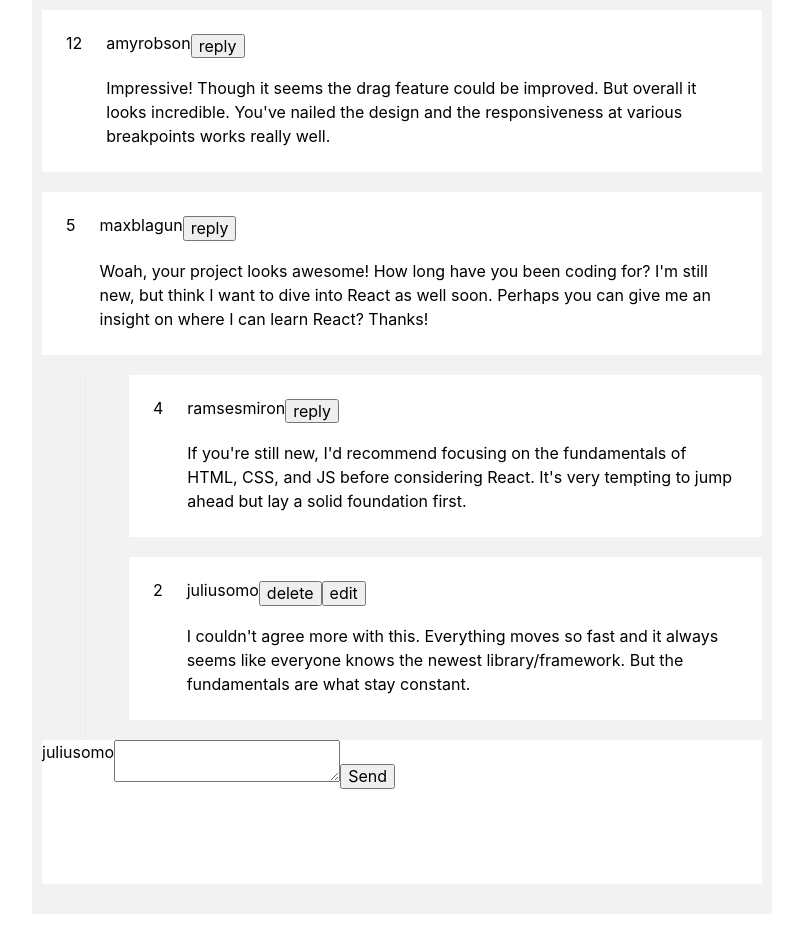
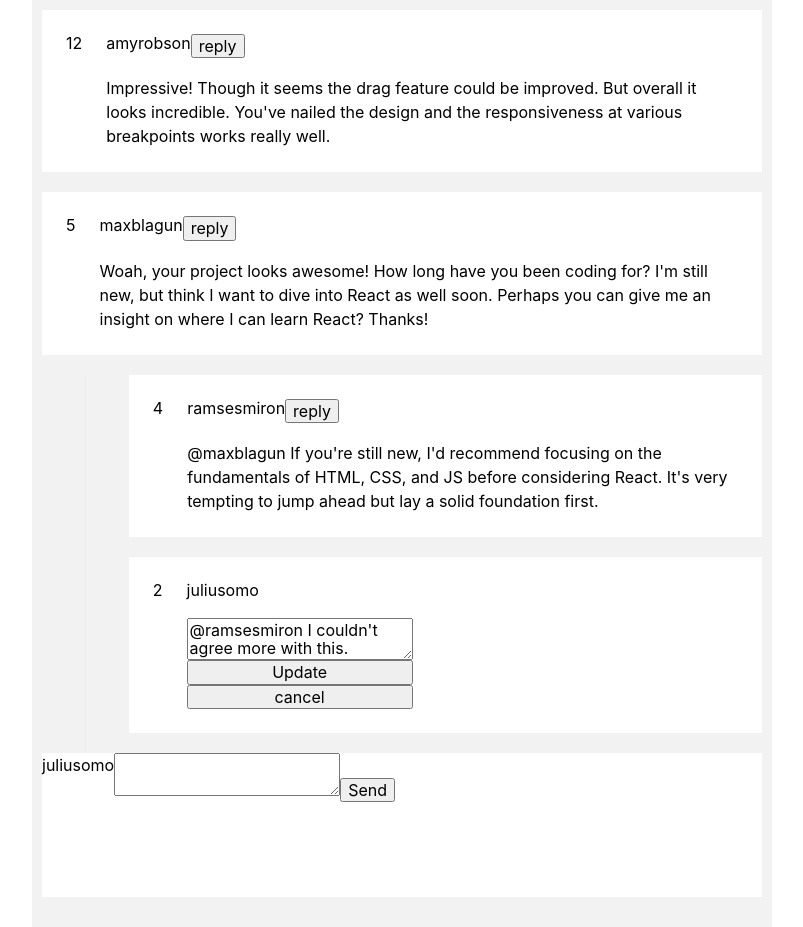
Before and after one commit to yogeshdatir/react-comments-section, a React (Create React App) app: page / in a window 1280 px wide. Both pictures are taken after a click on the button "edit". Shown: the whole page, without its empty margins (238-1041 px from the left). Built offline with nearby package versions, Linux system fonts and the light colour scheme.

Commit message:
edit comment and add parent user name for reply

```diff
--- a/src/contexts/commentContext.tsx
+++ b/src/contexts/commentContext.tsx
@@ -1,5 +1,10 @@
 import React, { createContext, useContext, useState } from "react";
-import { IComment, IReply, Response } from "../types/commentsTypes";
+import {
+  IComment,
+  IComment_Reply,
+  IReply,
+  Response,
+} from "../types/commentsTypes";
 import data from "../assets/data/data.json";
 
 export interface CommentContextInterface {
@@ -8,6 +13,7 @@ export interface CommentContextInterface {
   addNewComment: (newComment: IComment) => void;
   addNewReply: (parentCommentId: string, newComment: IReply) => void;
   deleteComment: (commentId: string, parentCommentId?: string) => void;
+  updateComment: (updatedComment: IComment) => void;
 }
 
 const commentContext = createContext<CommentContextInterface | null>(null);
@@ -59,6 +65,43 @@ export default function CommentContextProvider(props: any) {
     }
   };
 
+  const updateComment = (updatedComment: IComment_Reply) => {
+    let oldCommentIndex:
+      | { parentCommentId: number; replyId?: number | undefined }
+      | undefined;
+
+    commentsData.comments.forEach((comment: IComment_Reply, index: number) => {
+      if (comment.id === updatedComment.id)
+        oldCommentIndex = { parentCommentId: index };
+      else if (comment.replies) {
+        comment.replies.forEach((reply: IReply, replyIndex: number) => {
+          if (reply.id === updatedComment.id)
+            oldCommentIndex = { parentCommentId: index, replyId: replyIndex };
+        });
+      }
+    });
+
+    // ToDo: if we set IComment[] type here, there is type mismatch for reply. Figure out solution.
+    let tempComments: any = [...commentsData.comments];
+
+    if (oldCommentIndex) {
+      if (oldCommentIndex.replyId) {
+        tempComments[oldCommentIndex.parentCommentId]?.replies?.splice(
+          oldCommentIndex.replyId,
+          1,
+          { ...updatedComment }
+        );
+      } else
+        tempComments.splice(oldCommentIndex.parentCommentId, 1, updatedComment);
+    }
+
+    oldCommentIndex &&
+      setCommentsData({
+        ...commentsData,
+        comments: tempComments,
+      });
+  };
+
   const deleteComment = (commentId: string, parentCommentId?: string) => {
     let comments: IComment[] = [...commentsData.comments];
     if (!parentCommentId) {
@@ -94,6 +137,7 @@ export default function CommentContextProvider(props: any) {
     addNewComment,
     addNewReply,
     deleteComment,
+    updateComment,
   };
 
   return (
--- a/src/features/comments/components/Comment.tsx
+++ b/src/features/comments/components/Comment.tsx
@@ -1,6 +1,11 @@
-import React from "react";
+import { useState } from "react";
 import { useCommentContext } from "../../../contexts/commentContext";
-import { IComment } from "../../../types/commentsTypes";
+import {
+  IComment,
+  IComment_Reply,
+  IReply,
+  IUser,
+} from "../../../types/commentsTypes";
 import {
   CommentContent,
   CommentDetailsSection,
@@ -10,13 +15,24 @@ import {
 } from "./Comment.styled";
 
 type Props = {
-  comment: IComment;
+  comment: IComment_Reply;
   addReply: (commentId: string) => void;
   parentCommentId?: string | undefined;
 };
 
 const Comment = ({ comment, addReply, parentCommentId }: Props) => {
-  const { commentsData, deleteComment } = useCommentContext();
+  const { commentsData, deleteComment, updateComment } = useCommentContext();
+  const [edit, setEdit] = useState<boolean>(false);
+  const [commentContent, setCommentContent] = useState<string>(comment.content);
+
+  const handleEdit = (e: any) => {
+    setCommentContent(
+      e.target.value
+        .replace(`@${comment.replyingTo} `, "")
+        .replace(`@${comment.replyingTo}`, "")
+    );
+  };
+
   return (
     <Container>
       <CommentScoreSection>{comment.score}</CommentScoreSection>
@@ -25,7 +41,7 @@ const Comment = ({ comment, addReply, parentCommentId }: Props) => {
           {comment.user.username}
           {comment.user.username !== commentsData?.currentUser.username ? (
             <button onClick={() => addReply(comment.id)}>reply</button>
-          ) : (
+          ) : !edit ? (
             <div>
               <button
                 onClick={() => {
@@ -34,11 +50,37 @@ const Comment = ({ comment, addReply, parentCommentId }: Props) => {
               >
                 delete
               </button>
-              <button>edit</button>
+              <button onClick={() => setEdit(true)}>edit</button>
             </div>
-          )}
+          ) : null}
         </CommentHeader>
-        <CommentContent>{comment.content}</CommentContent>
+        {!edit ? (
+          <CommentContent>
+            {comment.replyingTo
+              ? `@${comment.replyingTo} ${comment.content}`
+              : comment.content}
+          </CommentContent>
+        ) : (
+          <>
+            <textarea
+              value={
+                comment.replyingTo
+                  ? `@${comment.replyingTo} ${commentContent}`
+                  : commentContent || ""
+              }
+              onChange={handleEdit}
+            />
+            <button
+              onClick={() => {
+                updateComment({ ...comment, content: commentContent });
+                setEdit(false);
+              }}
+            >
+              Update
+            </button>
+            <button onClick={() => setEdit(false)}>cancel</button>
+          </>
+        )}
       </CommentDetailsSection>
     </Container>
   );
--- a/src/features/comments/components/CommentForm.styled.tsx
+++ b/src/features/comments/components/CommentForm.styled.tsx
@@ -4,6 +4,7 @@ const CommentFormContainer = styled.div`
   background: ${(props) => props.theme.palette.common.white};
   min-height: 144px;
   display: flex;
+  flex: 1;
   margin-bottom: 20px;
 `;
 
--- a/src/features/comments/components/CommentForm.tsx
+++ b/src/features/comments/components/CommentForm.tsx
@@ -42,6 +42,7 @@ const CommentForm = ({
     if (parentCommentId && parentCommentUser) {
       addNewReply(parentCommentId, {
         ...newComment,
+        content: newComment.content.replace(`@${parentCommentUser} `, ""),
         id: uuidv4(),
         replyingTo: parentCommentUser,
       });
@@ -56,7 +57,14 @@ const CommentForm = ({
     <CommentFormContainer>
       <p>{currentUser.username}</p>
       <div>
-        <textarea value={newComment?.content || ""} onChange={handleChange} />
+        <textarea
+          value={
+            parentCommentId && !newComment
+              ? `@${parentCommentUser} `
+              : newComment?.content || ""
+          }
+          onChange={handleChange}
+        />
         <button onClick={handleSubmit}>
           {parentCommentId ? `reply` : `Send`}
         </button>
--- a/src/features/comments/index.tsx
+++ b/src/features/comments/index.tsx
@@ -4,7 +4,13 @@ import {
   ReplyContainer,
   ReplyTimeline,
 } from "./Comments.styled";
-import { IComment, IUser, IReply, Response } from "../../types/commentsTypes";
+import {
+  IComment,
+  IUser,
+  IReply,
+  Response,
+  IComment_Reply,
+} from "../../types/commentsTypes";
 import Comment from "./components/Comment";
 import CommentForm from "./components/CommentForm";
 
@@ -33,7 +39,7 @@ const Comments = ({ commentsData, parentCommentId }: Props) => {
 
   return (
     <CommentsContainer>
-      {commentsData?.comments.map((comment: IComment) => (
+      {commentsData?.comments.map((comment: IComment_Reply) => (
         <Fragment key={comment.id}>
           <Comment
             comment={comment}
@@ -41,11 +47,14 @@ const Comments = ({ commentsData, parentCommentId }: Props) => {
             parentCommentId={parentCommentId}
           />
           {commentsToReply.includes(comment.id) && (
-            <CommentForm
-              parentCommentId={comment.id}
-              parentCommentUser={comment.user.username}
-              cancelReply={cancelReply}
-            />
+            <ReplyContainer>
+              {comment.replies && <ReplyTimeline />}
+              <CommentForm
+                parentCommentId={comment.id}
+                parentCommentUser={comment.user.username}
+                cancelReply={cancelReply}
+              />
+            </ReplyContainer>
           )}
           {!!comment.replies?.length && (
             <ReplyContainer>
```
Also changed, not shown: src/types/commentsTypes.ts (+11 -1 lines).
